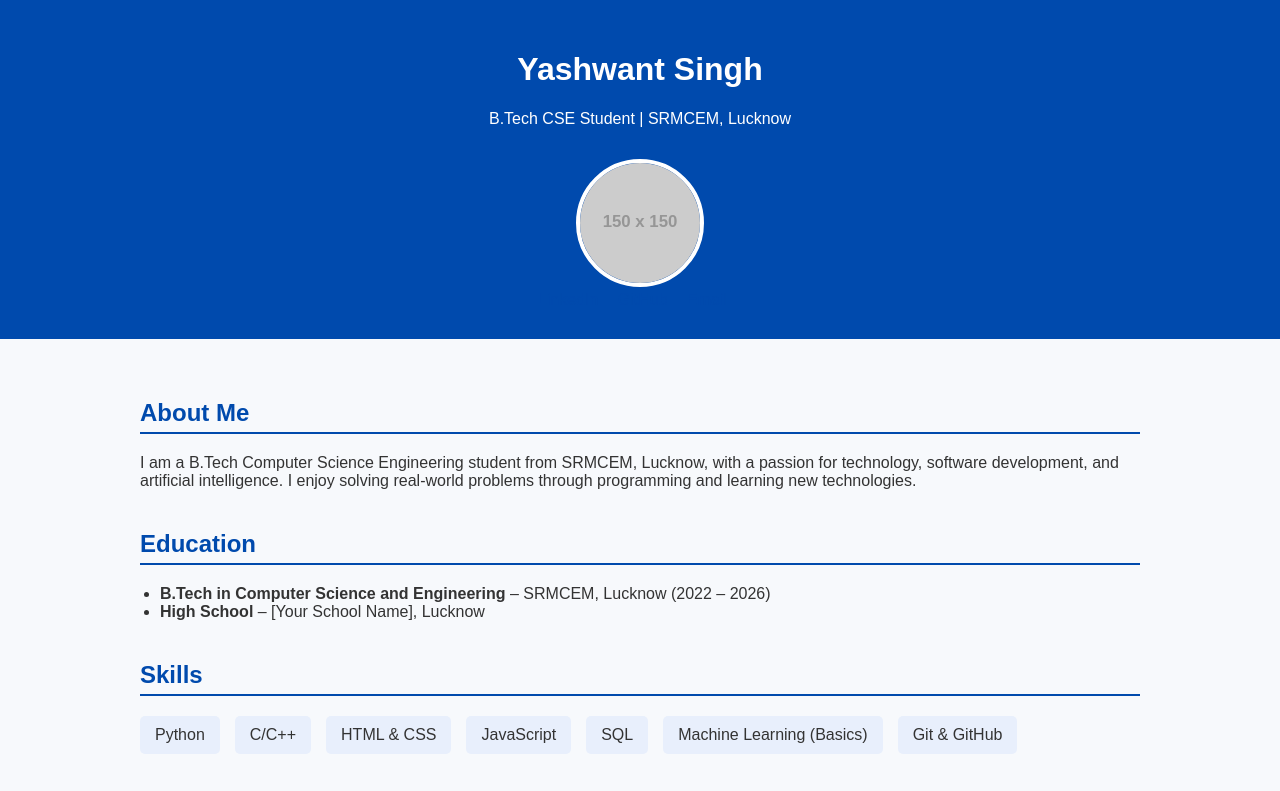
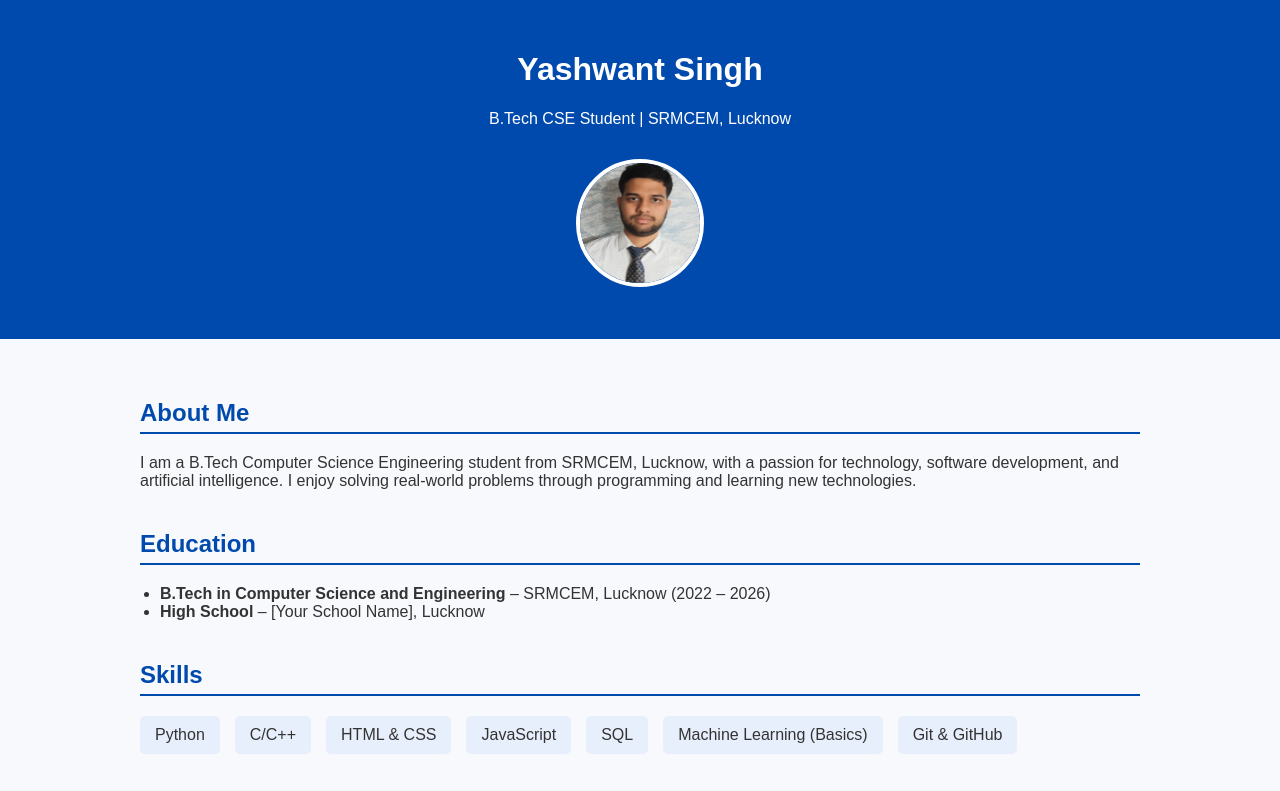
Before and after one commit to Yashwant-Singh-Rawat/Yashwant-Singh-Rawat.github.io, a plain HTML site: page index.html in a window 1280 px wide. Shown: the top 791 px of the page. Drawn offline with Linux system fonts and the light colour scheme; placeholder pictures from the web are drawn by us.

Commit message:
Update index.html

```diff
--- a/index.html
+++ b/index.html
@@ -72,7 +72,10 @@
   <header>
     <h1>Yashwant Singh</h1>
     <p>B.Tech CSE Student | SRMCEM, Lucknow</p>
-    <img src="https://via.placeholder.com/150" alt="Profile Picture" />
+
+    <!-- 🔁 This is the updated image source -->
+    <img src="Yashwant_photo.jpg" alt="Yashwant Singh's Photo" />
+
     <div class="social">
       <a href="https://linkedin.com/in/username" target="_blank">LinkedIn</a>
       <a href="https://github.com/username" target="_blank">GitHub</a>
```
